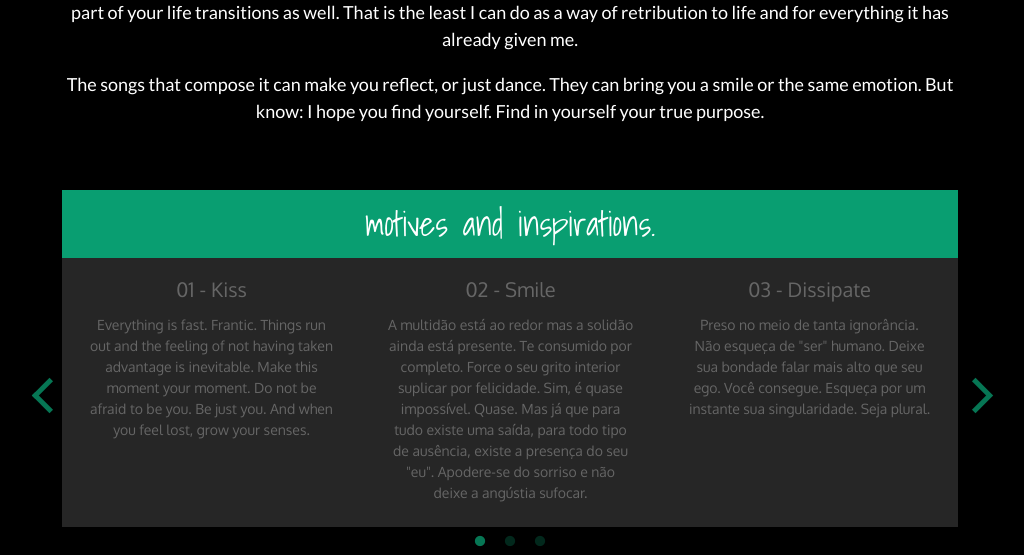
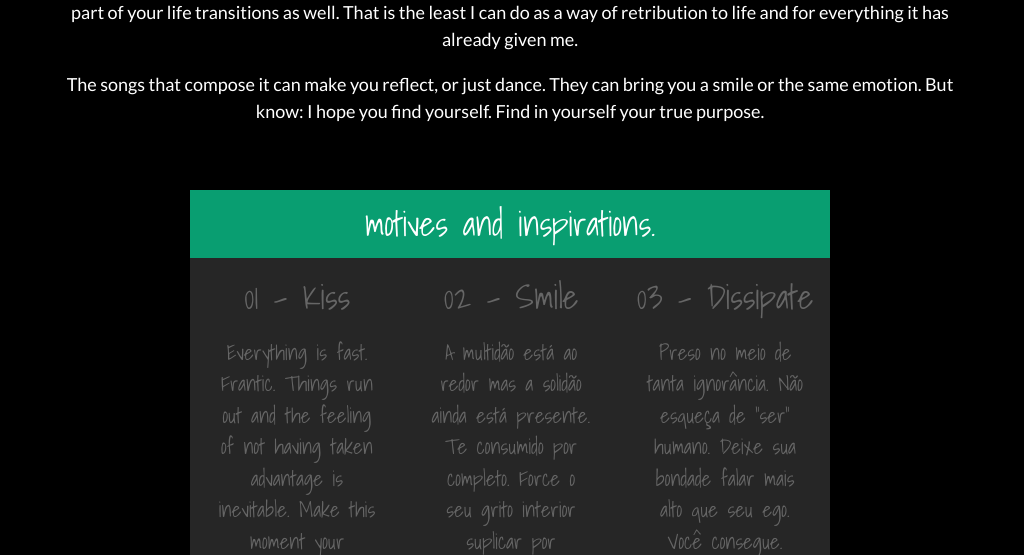
Before and after one commit to rodolfoduart3/mplanet, a PHP site: page / in a window 1280 px wide. Shown: the part 1343-1898 px from the top of the page, without its empty margins (130-1154 px from the left). Run offline with PHP 8.4, Linux system fonts and the light colour scheme; some libraries are stand-ins or nearby versions; grey boxes are pictures that could not be loaded.

Commit message:
Changes - album.scss

```diff
--- a/css/sass/_album.scss
+++ b/css/sass/_album.scss
@@ -35,8 +35,10 @@ h3.title-section {
   color: darken($secondColor, 60%);
   margin: 65px auto;
   text-align: center;
+  width: 50%;
   @include mq('mobile') {
     color: $secondColor;
+    width: 90%;
   }
   .title-section {
     background: $extraColor;
@@ -46,6 +48,7 @@ h3.title-section {
     margin: 0;
   }
   .musics-description {
+    font-family: $font3;
     .music-block {
       height: 100%;
       padding-top: 10px;
@@ -54,11 +57,14 @@ h3.title-section {
         color: $secondColor;
       }
       .music-name {
-        font-size: 20px;
+        font-size: 34px;
         margin: 10px 0;
         & + p {
-          font-size: 14px;
+          font-size: 21px;
           padding: 0 15px 10px;
+          @include mq('mobile') {
+            padding: 10px 36px;
+          }
         }
       }
     }
```
Also changed, not shown: css/style.css, img/background-footer.jpeg (added), img/background2.jpg (deleted), img/background3.jpg (deleted).
